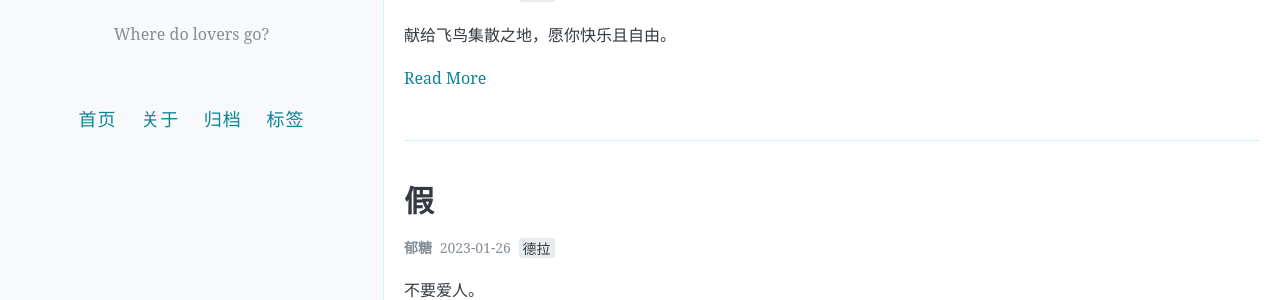
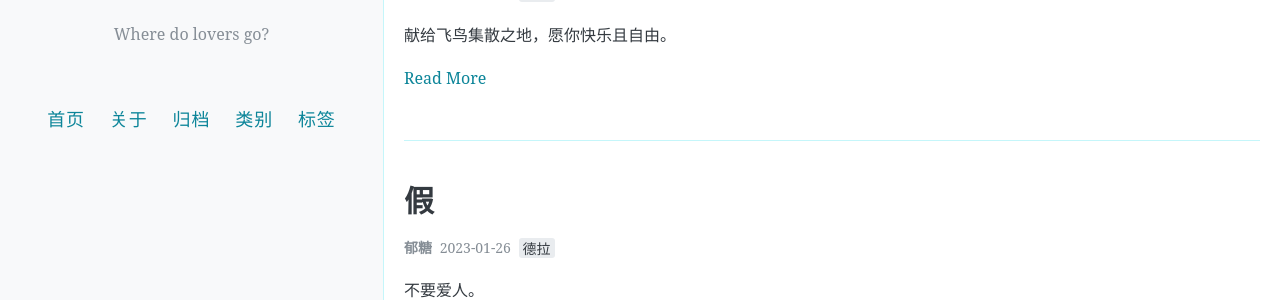
Before and after one commit to straylovers/straylovers, a Jekyll site: the page built from index.html, in a window 1280 px wide. Shown: the part 370-670 px from the top of the page. Built offline with Jekyll 4.4.1, drawn with Linux system fonts in a browser that asks for light colours; the list of posts is cut into pages by our own code; comment, search, counter and statistics services are not loaded.

Commit message:
Update _config.yml

```diff
--- a/_config.yml
+++ b/_config.yml
@@ -38,6 +38,8 @@ navigation:
     url: /about
   - name: 归档
     url: /archive
+  - name: 类别
+    url: /categories
   - name: 标签
     url: /tags
 
```
